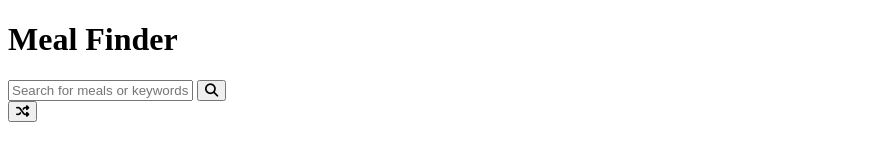
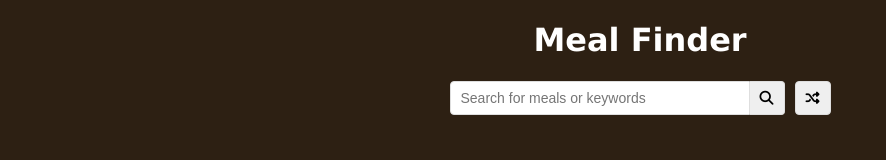
Before and after one commit to adeshrai6/WebDev, a plain HTML site: page MealFinder/index.html in a window 1280 px wide. Shown: the whole page, without its empty margins (0-886 px from the left). Drawn offline with Linux system fonts and the light colour scheme.

Commit message:
styling for page

```diff
--- a/MealFinder/index.html
+++ b/MealFinder/index.html
@@ -5,6 +5,7 @@
     <meta http-equiv="X-UA-Compatible" content="IE=edge">
     <meta name="viewport" content="width=device-width, initial-scale=1.0">
     <link rel="stylesheet" href="https://cdnjs.cloudflare.com/ajax/libs/font-awesome/6.1.0/css/all.min.css" integrity="sha512-10/jx2EXwxxWqCLX/hHth/vu2KY3jCF70dCQB8TSgNjbCVAC/8vai53GfMDrO2Emgwccf2pJqxct9ehpzG+MTw==" crossorigin="anonymous" referrerpolicy="no-referrer" />
+    <link rel="stylesheet" href="style.css">
     <title>Meal Finder</title>
 </head>
 <body>
--- a/MealFinder/style.css
+++ b/MealFinder/style.css
@@ -0,0 +1,59 @@
+* {
+    box-sizing: border-box;
+}
+
+body {
+    background: #2d2013;
+    color: #fff;
+    font-family: Verdana, Genevam, Tahoma, sans-serif;
+    margin: 0;
+}
+.container {
+    margin: auto;
+    max-width: 800px;
+    display: flex;
+    flex-direction: column;
+    align-items: center;
+    justify-content: center;
+    text-align: center;
+}
+
+.flex {
+    display: flex;
+}
+
+input, button {
+    border: 1px solid #dedede;
+    border-top-left-radius: 4px;
+    border-bottom-left-radius: 4px;
+    font-size: 14px;
+    padding: 8px 10px;
+    margin: 0;
+}
+
+input[type='text'] {
+    width: 300px;
+}
+
+.search-bth {
+    cursor: pointer;
+    border-left: 0;
+    border-radius: 0;
+    border-top-right-radius: 4px;
+    border-bottom-right-radius: 4px;
+}
+
+.random-btn {
+    cursor: pointer;
+    margin-left: 10px;
+    border-top-right-radius: 4px;
+    border-bottom-right-radius: 4px;
+}
+
+@media (max-width: 800px) {}
+@media (max-width: 700px) {}
+@media (max-width: 500px) {
+    input[type='text'] {
+        width: 100%;
+    }
+}
```
